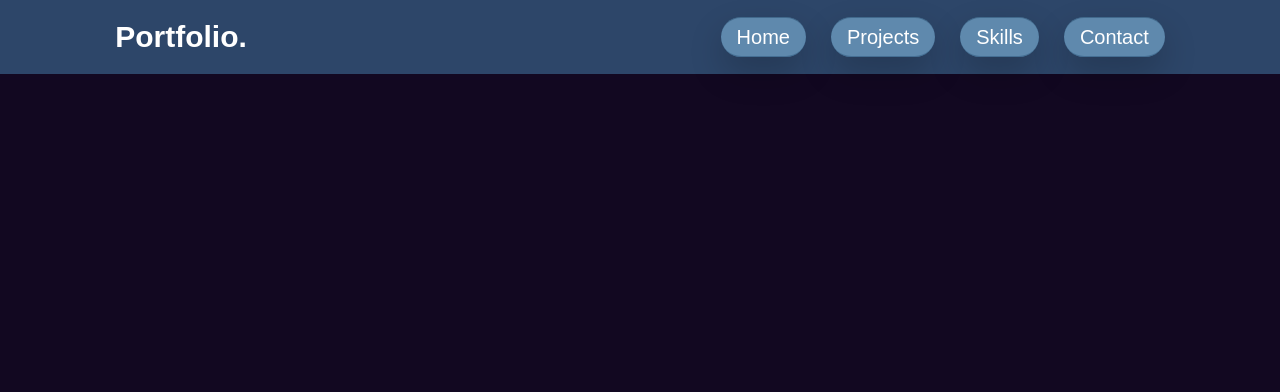
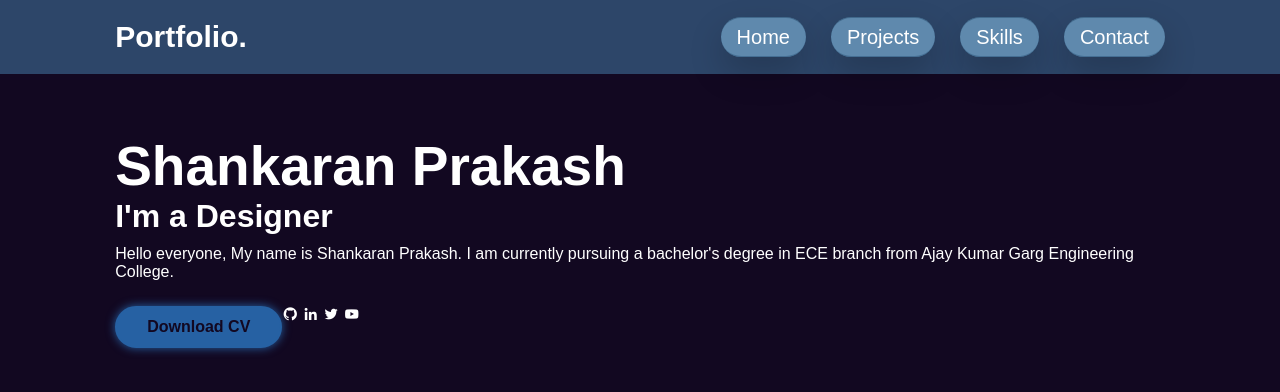
Before and after one commit to shankyy247-ops/Portfolio, a plain HTML site: page index.html in a window 1280 px wide. Drawn offline with nearby package versions, Linux system fonts and the light colour scheme.

Commit message:
add index file

```diff
--- a/index.html
+++ b/index.html
@@ -3,6 +3,7 @@
 <head>
     <title>Shankaran-portfolio</title>
     <link rel="stylesheet" href="style.css">
+    <link href='https://unpkg.com/boxicons@2.1.4/css/boxicons.min.css' rel='stylesheet'>
 </head>
 <body>
     <nav class="navbar">
@@ -14,5 +15,21 @@
             <li><a href="#">Contact</a></li>
         </ul>
     </nav>
+    <div class="home">
+        <div class="home-info">
+            <h1>Shankaran Prakash</h1>
+            <h2>I'm a Designer</h2>
+            <p>Hello everyone, My name is Shankaran Prakash. I am currently pursuing a bachelor's degree in ECE branch from Ajay Kumar Garg Engineering College.</p>
+        </div>
+        <div class="btn">
+            <a href="#" class="down">Download CV</a>
+            <div class="social">
+                <a href="#"><i class='bx bxl-github'></i></a>
+                <a href="#"><i class='bx bxl-linkedin'></i></a>
+                <a href="#"><i class='bx bxl-twitter'></i></a>
+                <a href="#"><i class='bx bxl-youtube'></i></a>
+            </div>
+        </div>
+    </div>
 </body>
 </html>
--- a/style.css
+++ b/style.css
@@ -60,3 +60,39 @@ a{
     background-color: #0f2136;
     color: aqua;
 }
+.home{
+    align-items: center;
+    height: 100vh;
+    padding: 60px 9% 0;
+    color: white;
+}
+.home-info h1{
+    font-size: 55px;
+}
+.home-info h2{
+    font-size: 32px;
+}
+.home-info p{
+    font-size: 16px;
+    margin: 10px 0 25px;
+}
+.home .btn{
+    display: flex;
+}
+.down{
+    display: inline-block;
+    padding: 10px 30px;
+    background: #2661a3;
+    border: 2px solid #2661a3;
+    border-radius: 40px;
+    box-shadow: 0 0 10px #2661a3;
+    font-size: 16px;
+    color: #120821;
+    font-weight: 600;
+    transition: 0.5s;
+}
+.down:hover{
+    background: transparent;
+    color: #2661a3;
+    box-shadow: none;
+}
```
